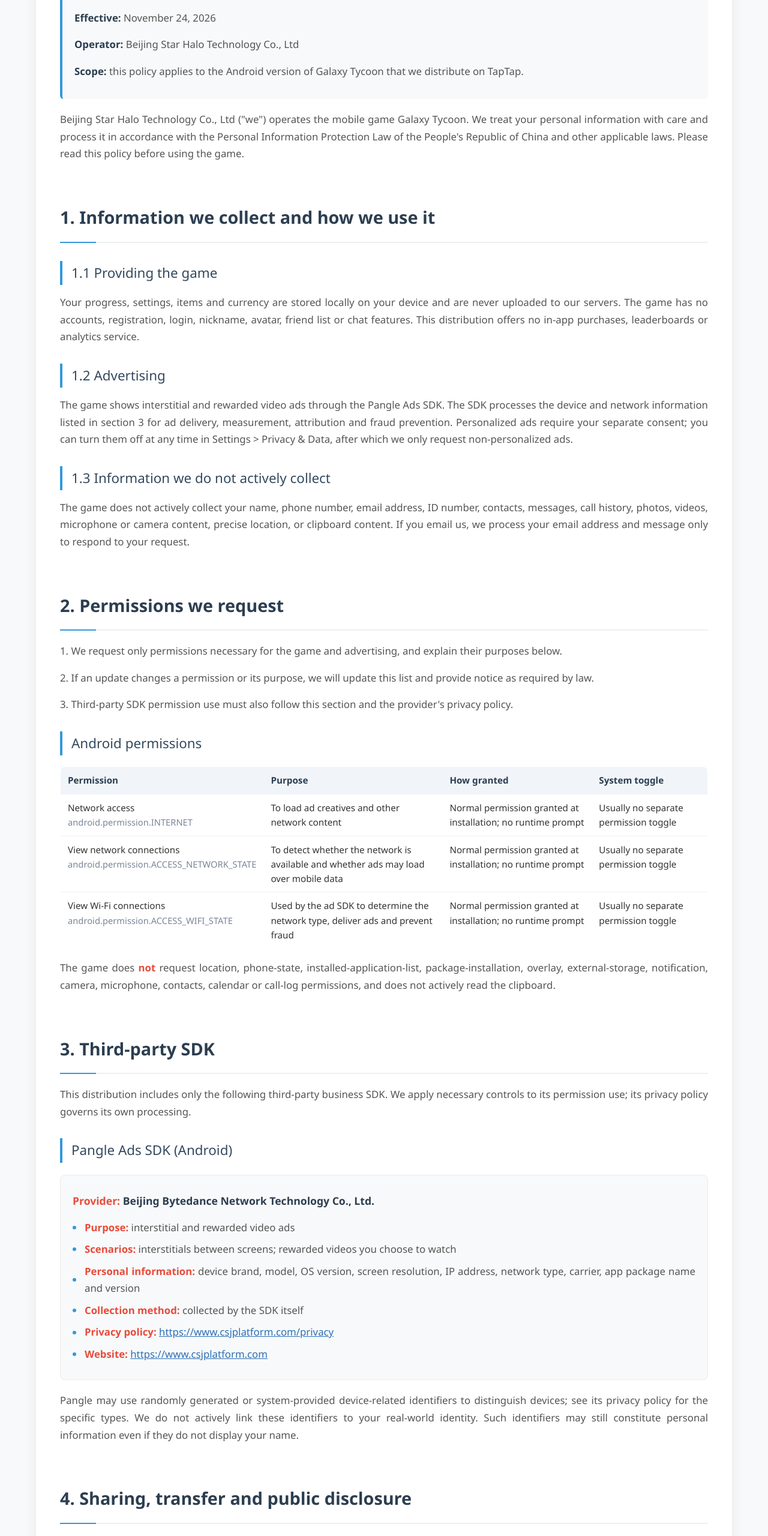
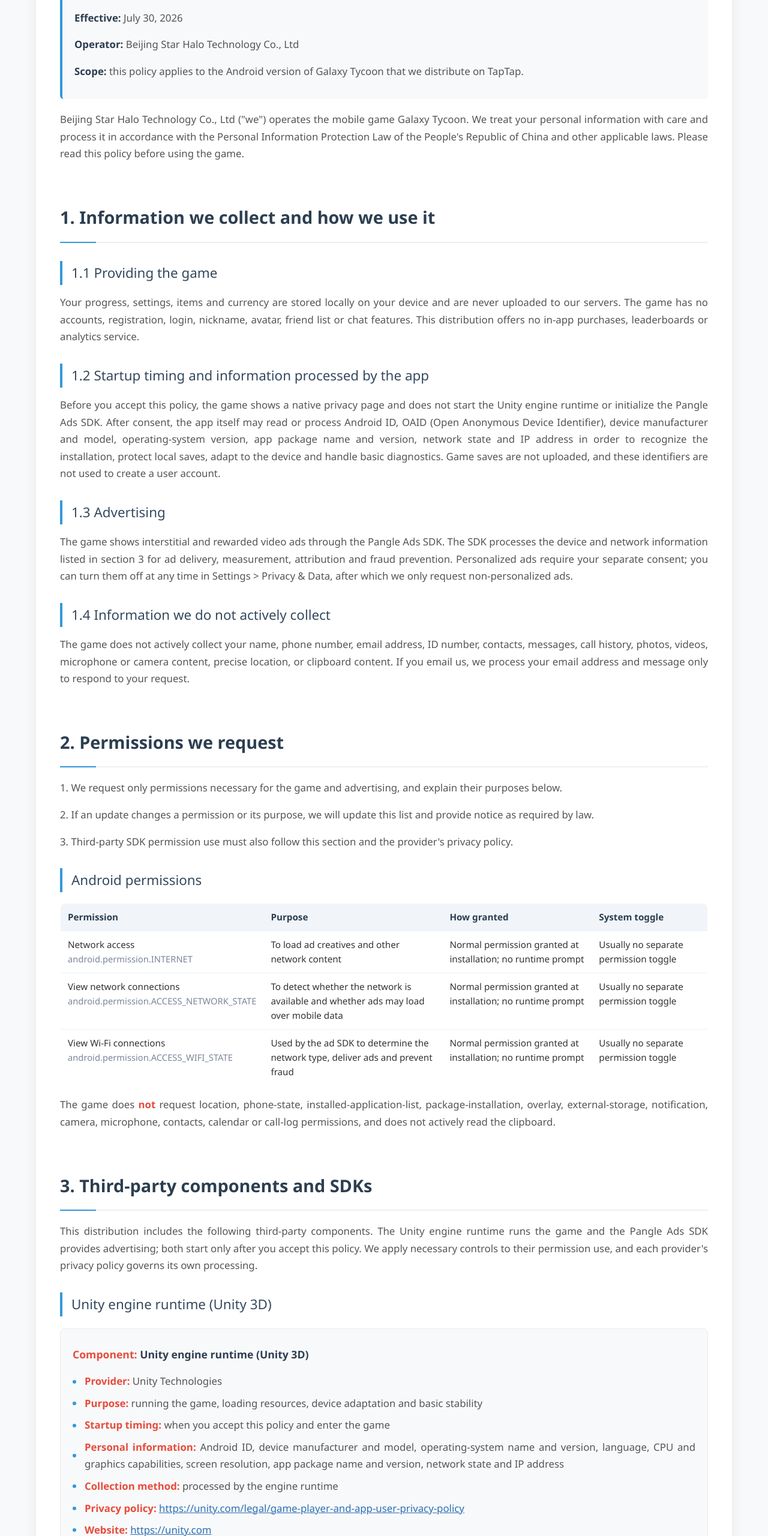
Before and after one commit to cluo85/cluo85.github.io, a plain HTML site: page games/galaxy-tycoon/privacy/taptap-en.html in a window 1280 px wide. Shown: the part 240-2800 px from the top of the page at 60% size. Drawn offline with Linux system fonts and the light colour scheme.

Commit message:
补充TapTap隐私政策中的Unity与设备标识披露

```diff
--- a/games/galaxy-tycoon/privacy/taptap-en.html
+++ b/games/galaxy-tycoon/privacy/taptap-en.html
@@ -11,8 +11,8 @@
     <div class="privacy-container">
         <h1>Privacy Policy</h1>
         <div class="meta">
-            <p><strong>Last updated:</strong> November 24, 2026</p>
-            <p><strong>Effective:</strong> November 24, 2026</p>
+            <p><strong>Last updated:</strong> July 30, 2026</p>
+            <p><strong>Effective:</strong> July 30, 2026</p>
             <p><strong>Operator:</strong> Beijing Star Halo Technology Co., Ltd</p>
             <p><strong>Scope:</strong> this policy applies to the Android version of Galaxy Tycoon that we distribute on TapTap.</p>
         </div>
@@ -21,9 +21,11 @@
         <h2>1. Information we collect and how we use it</h2>
         <h3>1.1 Providing the game</h3>
         <p>Your progress, settings, items and currency are stored locally on your device and are never uploaded to our servers. The game has no accounts, registration, login, nickname, avatar, friend list or chat features. This distribution offers no in-app purchases, leaderboards or analytics service.</p>
-        <h3>1.2 Advertising</h3>
+        <h3>1.2 Startup timing and information processed by the app</h3>
+        <p>Before you accept this policy, the game shows a native privacy page and does not start the Unity engine runtime or initialize the Pangle Ads SDK. After consent, the app itself may read or process Android ID, OAID (Open Anonymous Device Identifier), device manufacturer and model, operating-system version, app package name and version, network state and IP address in order to recognize the installation, protect local saves, adapt to the device and handle basic diagnostics. Game saves are not uploaded, and these identifiers are not used to create a user account.</p>
+        <h3>1.3 Advertising</h3>
         <p>The game shows interstitial and rewarded video ads through the Pangle Ads SDK. The SDK processes the device and network information listed in section 3 for ad delivery, measurement, attribution and fraud prevention. Personalized ads require your separate consent; you can turn them off at any time in Settings &gt; Privacy &amp; Data, after which we only request non-personalized ads.</p>
-        <h3>1.3 Information we do not actively collect</h3>
+        <h3>1.4 Information we do not actively collect</h3>
         <p>The game does not actively collect your name, phone number, email address, ID number, contacts, messages, call history, photos, videos, microphone or camera content, precise location, or clipboard content. If you email us, we process your email address and message only to respond to your request.</p>
 
         <h2>2. Permissions we request</h2>
@@ -41,25 +43,37 @@
         </table>
         <p>The game does <strong>not</strong> request location, phone-state, installed-application-list, package-installation, overlay, external-storage, notification, camera, microphone, contacts, calendar or call-log permissions, and does not actively read the clipboard.</p>
 
-        <h2>3. Third-party SDK</h2>
-        <p>This distribution includes only the following third-party business SDK. We apply necessary controls to its permission use; its privacy policy governs its own processing.</p>
+        <h2>3. Third-party components and SDKs</h2>
+        <p>This distribution includes the following third-party components. The Unity engine runtime runs the game and the Pangle Ads SDK provides advertising; both start only after you accept this policy. We apply necessary controls to their permission use, and each provider's privacy policy governs its own processing.</p>
+        <h3>Unity engine runtime (Unity 3D)</h3>
+        <div class="sdk-section">
+            <p><strong>Component:</strong> Unity engine runtime (Unity 3D)</p>
+            <p><strong>Provider:</strong> Unity Technologies</p>
+            <p><strong>Purpose:</strong> running the game, loading resources, device adaptation and basic stability</p>
+            <p><strong>Startup timing:</strong> when you accept this policy and enter the game</p>
+            <p><strong>Personal information:</strong> Android ID, device manufacturer and model, operating-system name and version, language, CPU and graphics capabilities, screen resolution, app package name and version, network state and IP address</p>
+            <p><strong>Collection method:</strong> processed by the engine runtime</p>
+            <p><strong>Privacy policy:</strong> <a href="https://unity.com/legal/game-player-and-app-user-privacy-policy" target="_blank" rel="noopener">https://unity.com/legal/game-player-and-app-user-privacy-policy</a></p>
+            <p><strong>Website:</strong> <a href="https://unity.com" target="_blank" rel="noopener">https://unity.com</a></p>
+            <p><strong>Note:</strong> Unity Ads, Unity Analytics, Unity accounts and Unity payments are not enabled in this distribution. Startup initialization of legacy Unity Analytics is disabled.</p>
+        </div>
         <h3>Pangle Ads SDK (Android)</h3>
         <div class="sdk-section">
             <p><strong>Provider:</strong> Beijing Bytedance Network Technology Co., Ltd.</p>
             <p><strong>Purpose:</strong> interstitial and rewarded video ads</p>
             <p><strong>Scenarios:</strong> interstitials between screens; rewarded videos you choose to watch</p>
-            <p><strong>Personal information:</strong> device brand, model, OS version, screen resolution, IP address, network type, carrier, app package name and version</p>
+            <p><strong>Personal information:</strong> device brand, model, OS version, screen resolution, IP address, network type, carrier, app package name and version, OAID (Open Anonymous Device Identifier)</p>
             <p><strong>Collection method:</strong> collected by the SDK itself</p>
             <p><strong>Privacy policy:</strong> <a href="https://www.csjplatform.com/privacy" target="_blank" rel="noopener">https://www.csjplatform.com/privacy</a></p>
             <p><strong>Website:</strong> <a href="https://www.csjplatform.com" target="_blank" rel="noopener">https://www.csjplatform.com</a></p>
         </div>
-        <p>Pangle may use randomly generated or system-provided device-related identifiers to distinguish devices; see its privacy policy for the specific types. We do not actively link these identifiers to your real-world identity. Such identifiers may still constitute personal information even if they do not display your name.</p>
+        <p>The Unity runtime may process Android ID, and Pangle may process OAID after consent. Pangle's privacy controller is configured to prohibit its SDK from actively reading Android ID, precise location, phone state or the installed-application list. We do not actively link these identifiers to your real-world identity. Device identifiers may still constitute personal information even if they do not display your name.</p>
 
         <h2>4. Sharing, transfer and public disclosure</h2>
         <p>The SDK above processes information as described in section 3 when providing ads. Except for calls necessary to provide that function, we do not actively provide your personal information to other third parties. We do not actively transfer or publicly disclose it, except where separate consent is obtained or applicable law provides otherwise. If a transfer is required by a merger, division or acquisition, we will identify the recipient and its contact details and require it to continue protecting the information.</p>
 
         <h2>5. Cross-border transfer</h2>
-        <p>This distribution does not include Firebase or other overseas analytics SDKs, and we do not provide your personal information to overseas recipients ourselves. If a future feature requires an overseas transfer, we will provide separate notice and obtain separate consent as required by law.</p>
+        <p>This distribution does not include Firebase or other overseas analytics SDKs, and Unity Ads, Unity Analytics, Unity accounts and Unity payments are not enabled. The Unity engine runtime processes the information described in section 3 on your device for game operation, and we do not provide your personal information to overseas recipients ourselves. If a future feature requires an overseas transfer, we will provide separate notice and obtain separate consent as required by law.</p>
 
         <h2>6. Storage</h2>
         <p>Local saves are stored in the app's private storage and are not uploaded to our servers. They remain until you delete them in Settings &gt; Privacy &amp; Data or uninstall the game. Ad data is retained by the SDK under its own privacy policy. When information under our control is no longer necessary or its retention period expires, we delete or anonymize it as required by law, unless the law provides otherwise.</p>
```
Also changed, not shown: games/galaxy-tycoon/privacy/taptap.html (+23 -9 lines).
